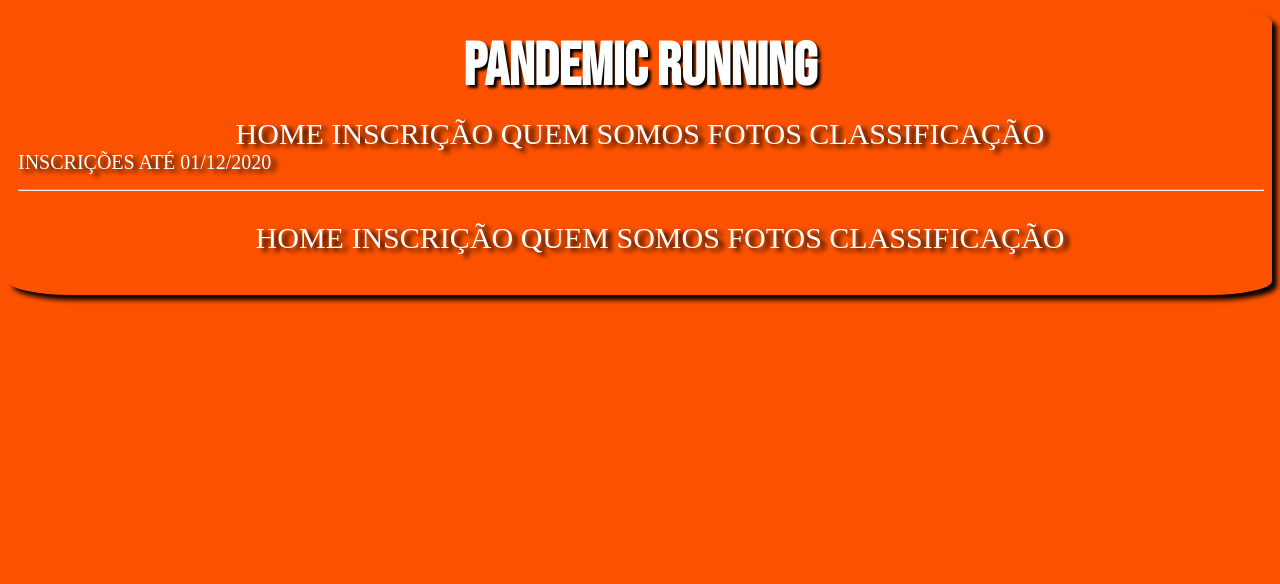
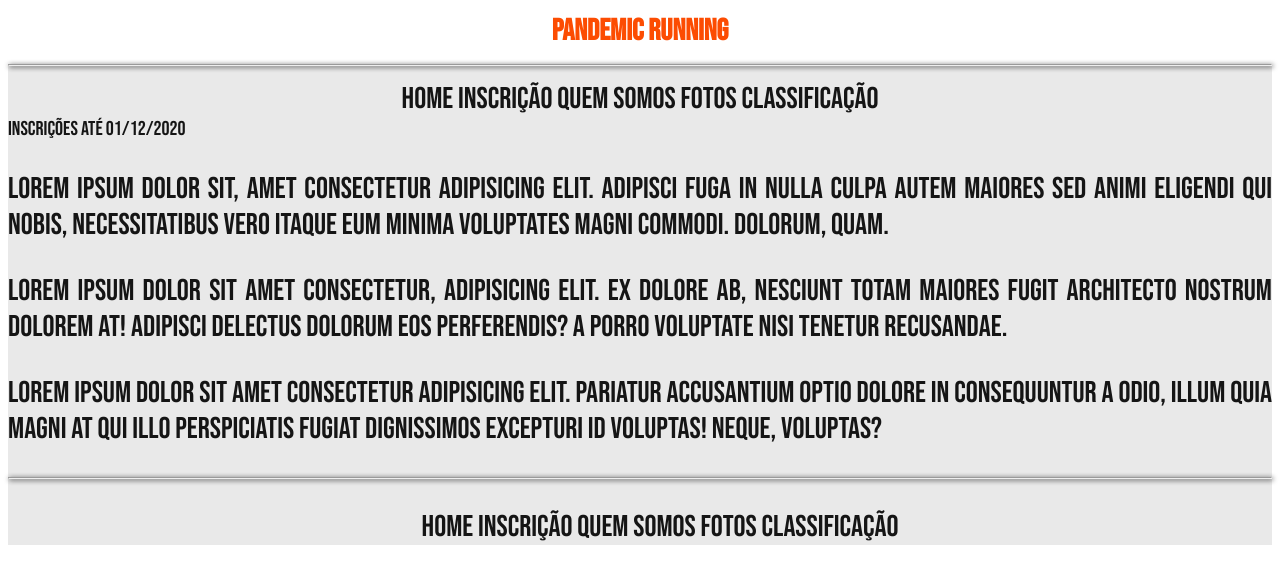
Before and after one commit to ovitorgomes/pandemic-run, a plain HTML site: page _html/index.html in a window 1280 px wide. Drawn offline with Linux system fonts and the light colour scheme.

Commit message:
color-palete

```diff
--- a/_html/_css/style.css
+++ b/_html/_css/style.css
@@ -1,18 +1,21 @@
 html{
-    background-color: #fc5200;
+    background-color: #ffffff;
+}
+
+header {
+    background-color: #fff;
+    margin: auto;
+
 }
 
 body {
-    background-color: #fc5200
+    background-color: #e9e9e9;
     font-family: 'Bebas Neue', cursive;
     font-size: 30px;
-    text-shadow: 5px 3px 5px black;
     text-align: justify;
-    color: #fff;
+    color: #151515;
     text-indent: justify;
-    border-radius: 5%;
-    box-shadow: 5px 5px 5px black;
-    padding: 10px;
+    padding: auto;
 }
 
 #menu ul {
@@ -28,7 +31,7 @@ body {
 
 a {
     text-decoration: none;
-    color: #fff;
+    color: #151515;
 }
 main {
     font-size: 20px;
@@ -38,13 +41,12 @@ img {
     display: grid;
 }
 .titulo {
-    font-size: 60px;
+    font-size: 30px;
     font-family: 'Bebas Neue', cursive;
-    text-align: center;
-    text-shadow: 3px 3px 3px black;
-    color: #fff;
+    text-align: left;
+    color: #fc4c02;
     margin-bottom: 0px;
-    padding: 1px;
+    padding: auto;
 }
 h1 {
     font-size: 20px;
@@ -56,8 +58,8 @@ h1 {
 }
 
 hr {
-    color: #fc4c02;
-    width: 100%;
+    background-color: #151515;
+    box-shadow: 1px 1px 5px #151515;
 }
 nav {
 
--- a/_html/index.html
+++ b/_html/index.html
@@ -11,23 +11,27 @@
     <title>🏃‍♀️Pandemic Running🏃</title>
 </head>
 <header>
+        <h1><a class="titulo" href="index.html">PANDEMIC RUNNING</a></h1>
+    <hr>
+</header>
 
-    <div>
-        <h1><a class="titulo" href="index.html">PANDEMIC RUNNING</a></h1>
-    </div>
+    <section>
         <nav id="menu">
             <ul type="none" class="menu"><li><a href="index.html">HOME</a></li> <li><a href="inscrição.html">INSCRIÇÃO</a></li> <li><a href="quem-somos.html">QUEM SOMOS</a></li> <li><a href="fotos.html">FOTOS</a></li> <li><a href="classificacao.html">CLASSIFICAÇÃO</a></li></ul>
         </nav>
         <main class="inscricao">INSCRIÇÕES ATÉ 01/12/2020</main>
-</header>
+    </section>
+
+<section>
     <body>
-
-
-
+            <p>Lorem ipsum dolor sit, amet consectetur adipisicing elit. Adipisci fuga in nulla culpa autem maiores sed animi eligendi qui nobis, necessitatibus vero itaque eum minima voluptates magni commodi. Dolorum, quam.</p>
+            <p>Lorem ipsum dolor sit amet consectetur, adipisicing elit. Ex dolore ab, nesciunt totam maiores fugit architecto nostrum dolorem at! Adipisci delectus dolorum eos perferendis? A porro voluptate nisi tenetur recusandae.</p>
+            <p>Lorem ipsum dolor sit amet consectetur adipisicing elit. Pariatur accusantium optio dolore in consequuntur a odio, illum quia magni at qui illo perspiciatis fugiat dignissimos excepturi id voluptas! Neque, voluptas?</p>
        <hr>
         <footer>
             <ul type="none" class="menu"><li><a href="index.html">HOME</a></li> <li><a href="inscrição.html">INSCRIÇÃO</a></li> <li><a href="quem-somos.html">QUEM SOMOS</a></li> <li><a href="fotos.html">FOTOS</a></li> <li><a href="classificacao.html">CLASSIFICAÇÃO</a></li></ul>
         </footer>
     </nav>
     </body>
+</section>
 </html>
```
Also changed, not shown: _html/quem-somos.html (+1 -1 lines). Lines whose indentation alone changed are shown as unchanged.
